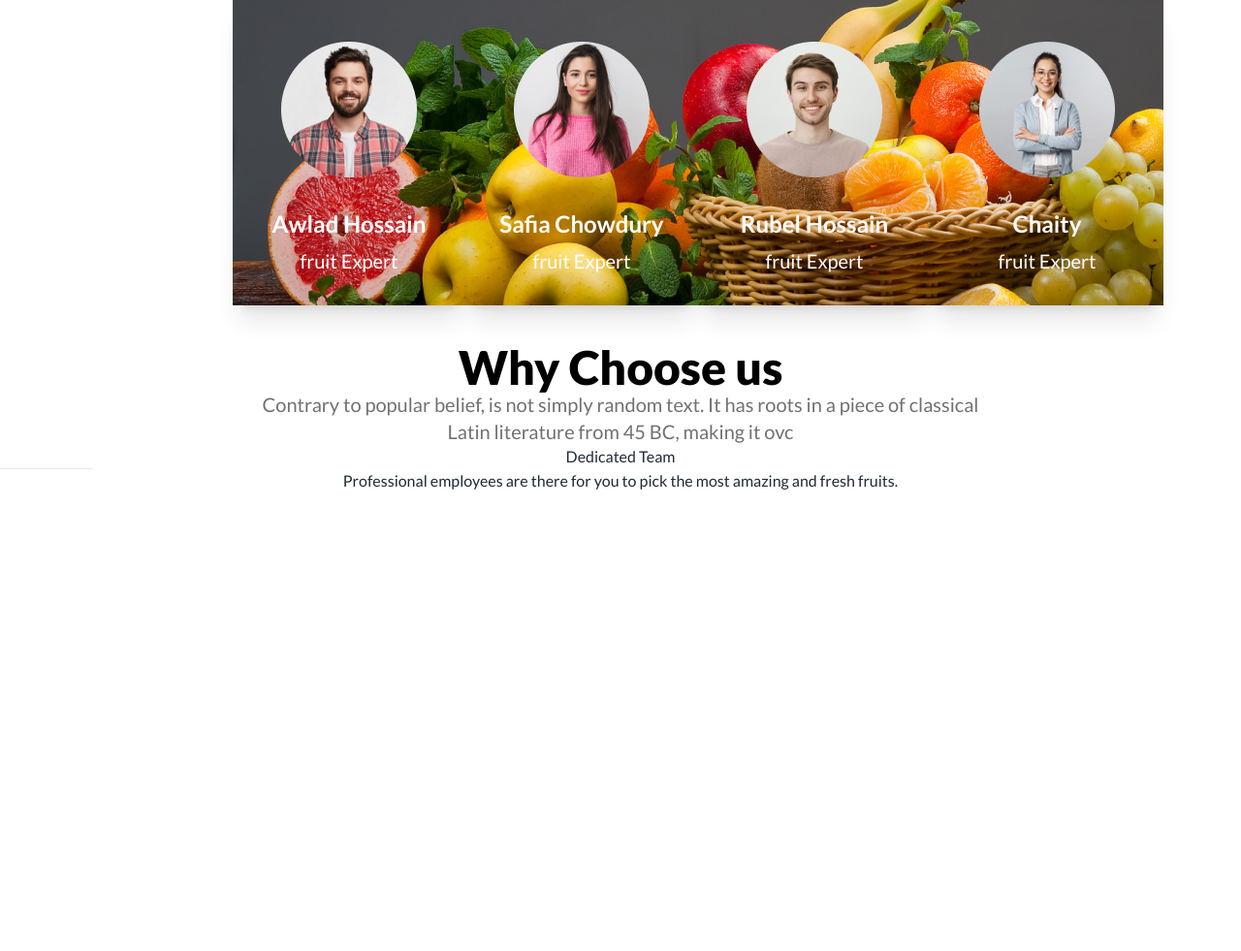
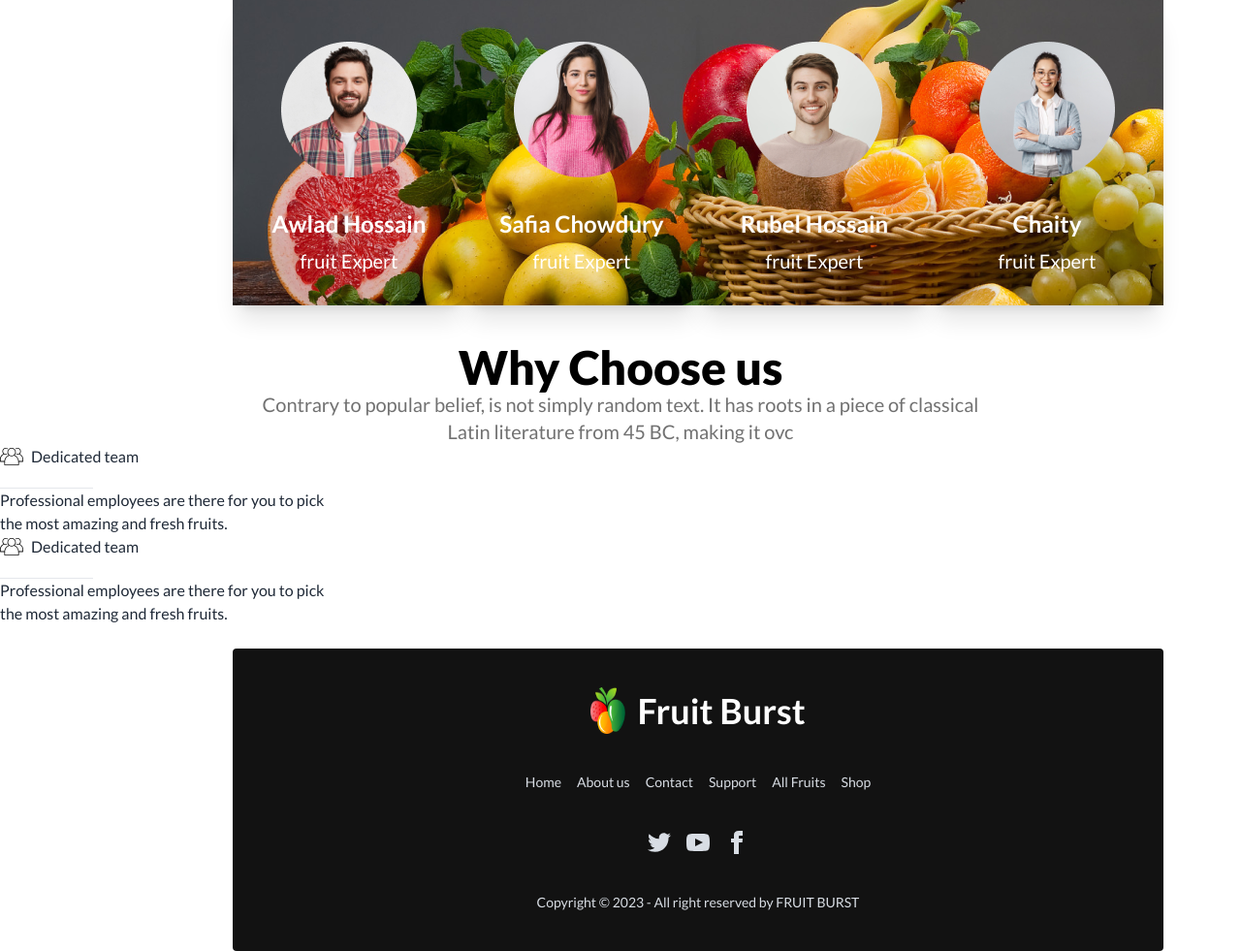
Before and after one commit to Naim-Rihan/fruit-burst, a plain HTML site: page index.html in a window 1280 px wide. Shown: the part 1680-2661 px from the top of the page at 97% size. Before the commit the page ends 2188 px from the top, so only its background shows below. Drawn offline with nearby package versions, Linux system fonts and the light colour scheme.

Commit message:
completed project

```diff
--- a/index.html
+++ b/index.html
@@ -429,19 +429,61 @@
         <section>
           <div>
             <div class="justify-center items-center text-center mt-10">
-              <h3 class="text-black text-5xl font-extrabold">Why Choose us</h3>
-              <p class="text-xl text-[#12121299] font-medium">Contrary to popular belief, is not simply random text. It has roots in a piece of classical<br> Latin literature from 45 BC, making it ovc
               <div>
-                <h3>Dedicated Team</h3>
-                <hr class="w-24 justify-center"/>
-                <p>Professional employees are there for you to pick the most amazing and fresh fruits.</p>
+                <h3 class="text-black text-5xl font-extrabold">Why Choose us</h3>
+                <p class="text-xl text-[#12121299] font-medium">Contrary to popular belief, is not simply random text. It has roots in a piece of classical<br> Latin literature from 45 BC, making it ovc
               </div>
             </div>
+          </div>
+          <div>
+            <div>
+              <div>
+                <div class="flex gap-2">
+                  <img src="images/group 1.svg" alt="">
+                  <h3>Dedicated team</h3>
+                </div>
+                <hr class="w-24 font-black mt-5">
+                <div>
+                  <p>Professional employees are there for you to pick<br> the most amazing and fresh fruits.</p>
+                </div>
+              </div>
+            </div>
+            <div class="flex gap-2">
+              <img src="images/group 1.svg" alt="">
+              <h3>Dedicated team</h3>
+            </div>
+            <hr class="w-24 font-black mt-5">
+            <p>Professional employees are there for you to pick<br> the most amazing and fresh fruits.</p>
           </div>
         </section>
     </main>
     <footer>
-
+      <div class="mx-60 w-3/4 mt-6">
+        <footer class="footer footer-center p-10  bg-[#121212] text-neutral-content text-base-content rounded">
+          <div class="flex">
+            <img class="w-10 h-12 pr-1" src="images/logo.png" alt="">
+            <h3 class="text-white text-4xl font-bold">Fruit Burst</h3>
+        </div>
+          <div class="grid grid-flow-col gap-4">
+            <a class="link link-hover">Home</a>
+            <a class="link link-hover">About us</a>
+            <a class="link link-hover">Contact</a>
+            <a class="link link-hover">Support</a>
+            <a class="link link-hover">All Fruits</a>
+            <a class="link link-hover">Shop</a>
+          </div>
+          <div>
+            <div class="grid grid-flow-col gap-4">
+              <a><svg xmlns="http://www.w3.org/2000/svg" width="24" height="24" viewBox="0 0 24 24" class="fill-current"><path d="M24 4.557c-.883.392-1.832.656-2.828.775 1.017-.609 1.798-1.574 2.165-2.724-.951.564-2.005.974-3.127 1.195-.897-.957-2.178-1.555-3.594-1.555-3.179 0-5.515 2.966-4.797 6.045-4.091-.205-7.719-2.165-10.148-5.144-1.29 2.213-.669 5.108 1.523 6.574-.806-.026-1.566-.247-2.229-.616-.054 2.281 1.581 4.415 3.949 4.89-.693.188-1.452.232-2.224.084.626 1.956 2.444 3.379 4.6 3.419-2.07 1.623-4.678 2.348-7.29 2.04 2.179 1.397 4.768 2.212 7.548 2.212 9.142 0 14.307-7.721 13.995-14.646.962-.695 1.797-1.562 2.457-2.549z"></path></svg></a>
+              <a><svg xmlns="http://www.w3.org/2000/svg" width="24" height="24" viewBox="0 0 24 24" class="fill-current"><path d="M19.615 3.184c-3.604-.246-11.631-.245-15.23 0-3.897.266-4.356 2.62-4.385 8.816.029 6.185.484 8.549 4.385 8.816 3.6.245 11.626.246 15.23 0 3.897-.266 4.356-2.62 4.385-8.816-.029-6.185-.484-8.549-4.385-8.816zm-10.615 12.816v-8l8 3.993-8 4.007z"></path></svg></a>
+              <a><svg xmlns="http://www.w3.org/2000/svg" width="24" height="24" viewBox="0 0 24 24" class="fill-current"><path d="M9 8h-3v4h3v12h5v-12h3.642l.358-4h-4v-1.667c0-.955.192-1.333 1.115-1.333h2.885v-5h-3.808c-3.596 0-5.192 1.583-5.192 4.615v3.385z"></path></svg></a>
+            </div>
+          </div>
+          <div>
+            <p>Copyright © 2023 - All right reserved by FRUIT BURST</p>
+          </div>
+        </footer>
+      </div>
     </footer>
 </body>
 </html>
```
Also changed, not shown: images/four.svg (added), images/gift-box 1.svg (added), images/group 1.svg (added), images/love 1.svg (added).
